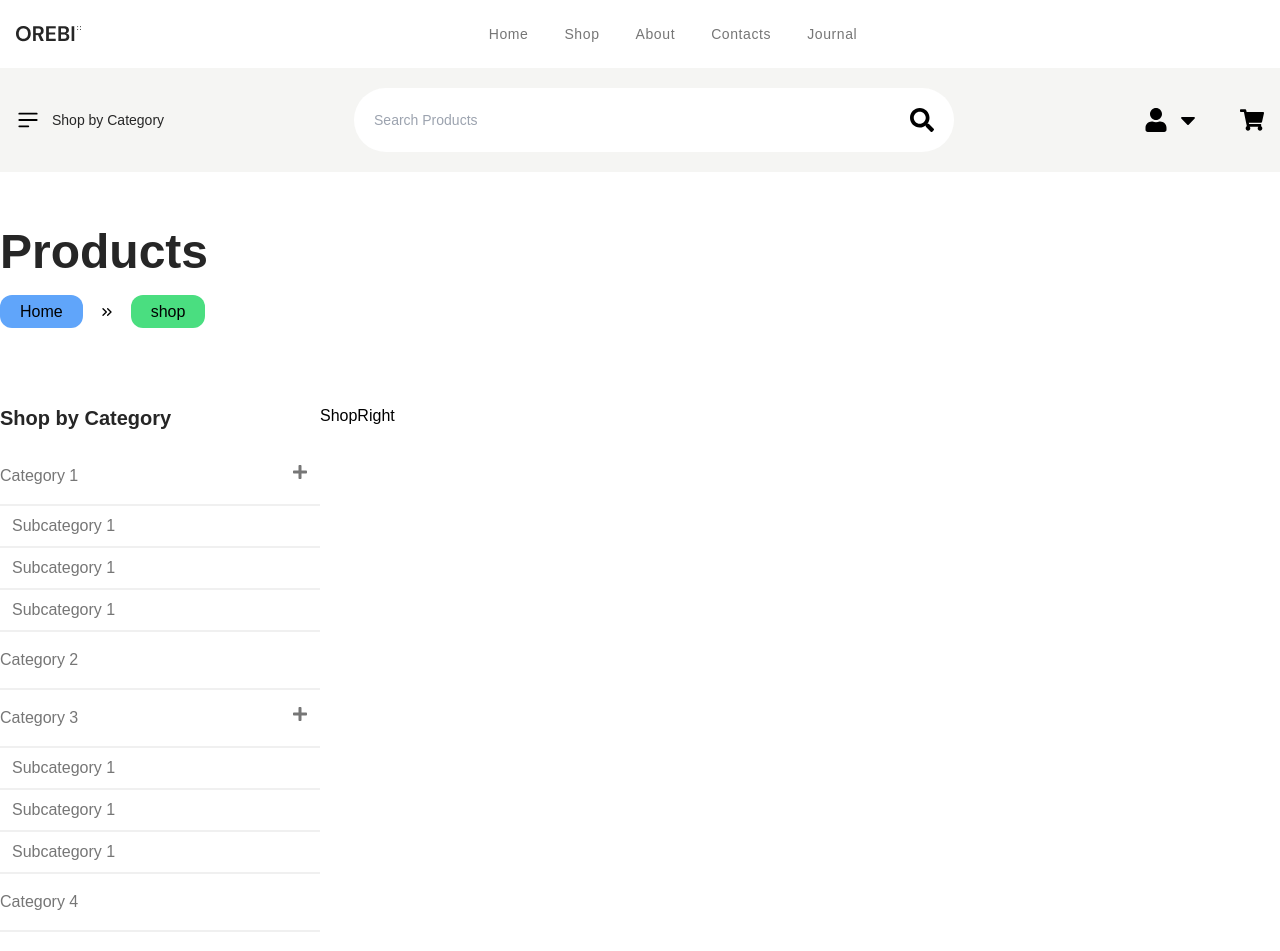
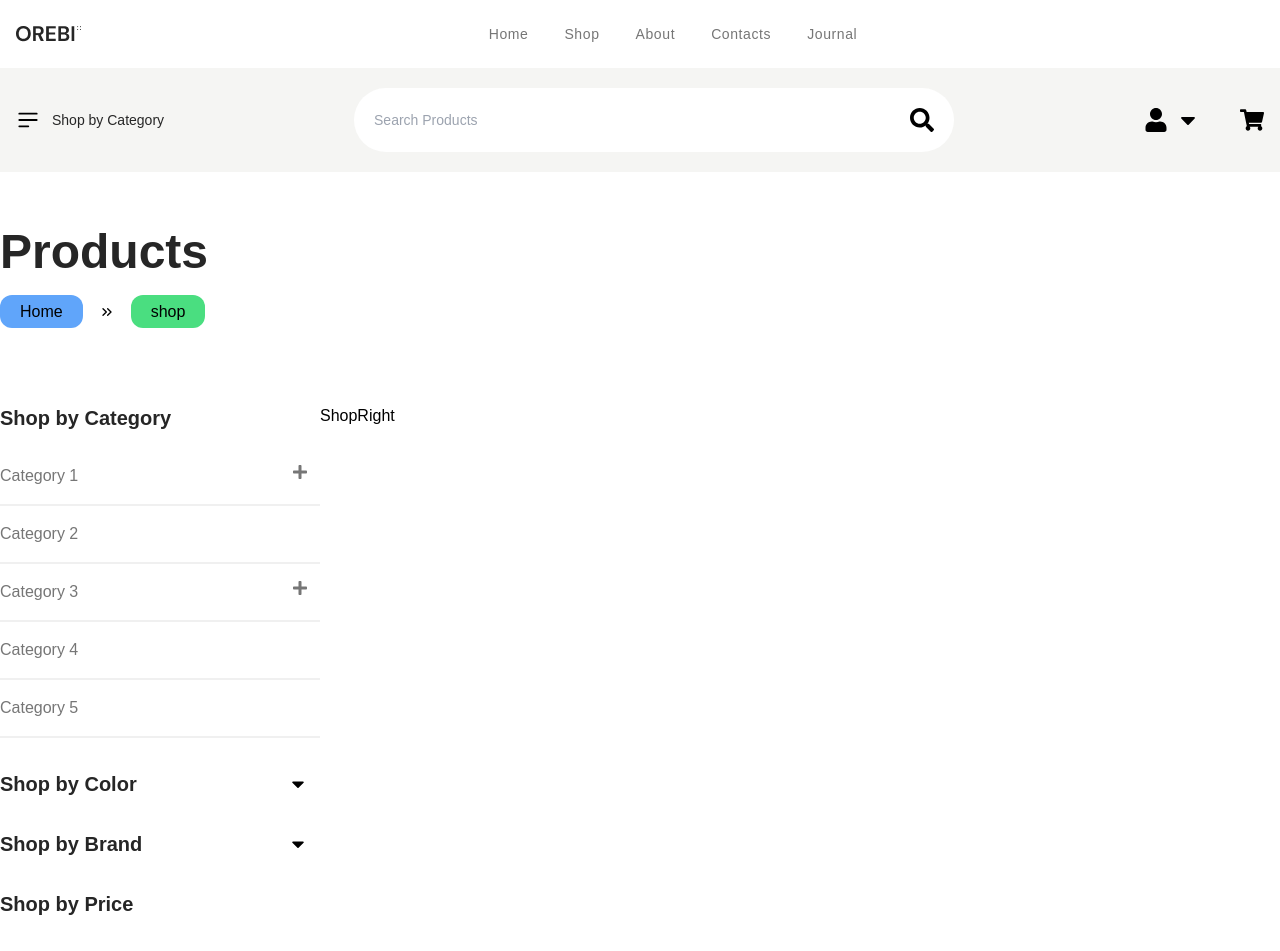
Before and after one commit to yasinn-arafat/Orebi, a React (Vite) app: page /shop in a window 1280 px wide. Shown: the top 951 px of the page. Built offline with nearby package versions, Linux system fonts and the light colour scheme.

Commit message:
Shop Left Part Done

```diff
--- a/Data/Data.js
+++ b/Data/Data.js
@@ -332,3 +332,28 @@ export const categories = [
     subCategoreis: [],
   },
 ];
+
+// ShopByColor Code Data
+
+export const shopByColor = [
+  { id: 1, colorCode: "#000000", title: "Black" },
+  { id: 2, colorCode: "#FF8686", title: "Pink" },
+  { id: 3, colorCode: "#7ED321", title: "Green" },
+  { id: 4, colorCode: "#B6B6B6", title: "Grey" },
+  { id: 5, colorCode: "#15CBA5", title: "Aqua" },
+];
+
+export const shopByBrand = [
+  { id: 1, title: "Arong" },
+  { id: 2, title: "Apex" },
+  { id: 3, title: "Anzara" },
+  { id: 4, title: "Bata" },
+  { id: 5, title: "Lotto" },
+];
+export const shopByPrice = [
+  { id: 1, title: "$0.00 - $9.99" },
+  { id: 2, title: "$10.00 - $19.99" },
+  { id: 3, title: "$20.00 - $29.99" },
+  { id: 4, title: "$30.00 - $39.99" },
+  { id: 5, title: "$40.00 - $69.99" },
+];
--- /dev/null
+++ b/src/Component/CommonComponent/ShopCategory/ShopByColor.jsx
@@ -0,0 +1,63 @@
+import React, { useState } from "react";
+import { FaCaretUp, FaCaretDown } from "react-icons/fa";
+
+const ShopByColor = ({
+  categoryTitle,
+  shopCatagoryItem,
+  color,
+  dropDownIs,
+  dropDownExpandIs,
+}) => {
+  const [showShopColor, setshowShopColor] = useState(dropDownExpandIs);
+
+  //   HandleShopColor Functionality
+  const HandleShopColor = () => {
+    setshowShopColor(!showShopColor);
+  };
+
+  return (
+    <>
+      <div className="mt-8">
+        <div
+          className="mb-4 flex cursor-pointer items-center justify-between"
+          onClick={HandleShopColor}
+        >
+          <h3 className="font-DMsans text-xl font-bold text-main-font-color">
+            {categoryTitle ? categoryTitle : "Shop by Color"}
+          </h3>
+          {dropDownIs && (
+            <div className="pr-3 text-xl">
+              {showShopColor ? <FaCaretUp /> : <FaCaretDown />}
+            </div>
+          )}
+        </div>
+
+        {showShopColor && (
+          <div>
+            {shopCatagoryItem?.map((item) => (
+              <div
+                className="cursor-pointer border-b-2 border-b-[#F0F0F0] py-4"
+                key={item.id}
+              >
+                <div className="flex items-center gap-x-[10px]">
+                  {color && (
+                    <div
+                      className="h-3 w-3 rounded-full bg-red-500"
+                      style={{ backgroundColor: `${item.colorCode}` }}
+                    ></div>
+                  )}
+
+                  <h2 className="text-bases font-DMsans font-normal text-tertiary-font-color">
+                    {item.title}
+                  </h2>
+                </div>
+              </div>
+            ))}
+          </div>
+        )}
+      </div>
+    </>
+  );
+};
+
+export default ShopByColor;
--- a/src/Component/CommonComponent/ShopCategory/ShopCategory.jsx
+++ b/src/Component/CommonComponent/ShopCategory/ShopCategory.jsx
@@ -6,9 +6,12 @@ const ShopCategorys = ({ categoriesData, categoryTitle }) => {
     categoriesData.map(() => false),
   );
 
-  const HandleShopCategories = (id) => {
-    // setshowShopCategory(!showShopCategory);
-    console.log(id);
+  const HandleShopCategories = (idx) => {
+    setshowShopCategory((previousState) => {
+      return previousState.map((value, index) =>
+        idx === index ? !value : false,
+      );
+    });
   };
 
   return (
@@ -37,7 +40,7 @@ const ShopCategorys = ({ categoriesData, categoryTitle }) => {
                 </div>
 
                 <div>
-                  {showShopCategory &&
+                  {showShopCategory[index] &&
                     item.subCategoreis.map((subItem) => (
                       <div
                         className="border-b-2 border-b-[#F0F0F0] py-2"
@@ -53,7 +56,7 @@ const ShopCategorys = ({ categoriesData, categoryTitle }) => {
             ) : (
               <div
                 className="cursor-pointer border-b-2 border-b-[#F0F0F0] py-4"
-                key={index}
+                key={item}
               >
                 <h2 className="text-bases font-DMsans font-normal text-tertiary-font-color">
                   {item.title}
--- a/src/Component/ShopComponent/ShopLeft/ShopLeft.jsx
+++ b/src/Component/ShopComponent/ShopLeft/ShopLeft.jsx
@@ -1,6 +1,12 @@
 import React from "react";
 import ShopCategorys from "../../CommonComponent/ShopCategory/ShopCategory";
-import { categories } from "../../../../Data/Data";
+import {
+  categories,
+  shopByColor,
+  shopByBrand,
+  shopByPrice,
+} from "../../../../Data/Data";
+import ShopByColor from "../../CommonComponent/ShopCategory/ShopByColor";
 
 const ShopLeft = ({ className }) => {
   return (
@@ -11,6 +17,33 @@ const ShopLeft = ({ className }) => {
           categoryTitle={"Shop by Category"}
         />
       </div>
+      <div>
+        <ShopByColor
+          categoryTitle={"Shop by Color"}
+          shopCatagoryItem={shopByColor ? shopByColor : []}
+          color={true}
+          dropDownIs={true}
+          dropDownExpandIs={false}
+        />
+      </div>
+      <div>
+        <ShopByColor
+          categoryTitle={"Shop by Brand"}
+          shopCatagoryItem={shopByBrand ? shopByBrand : []}
+          color={false}
+          dropDownIs={true}
+          dropDownExpandIs={false}
+        />
+      </div>
+      <div>
+        <ShopByColor
+          categoryTitle={"Shop by Price"}
+          shopCatagoryItem={shopByPrice ? shopByPrice : []}
+          color={false}
+          dropDownIs={false}
+          dropDownExpandIs={true}
+        />
+      </div>
     </div>
   );
 };
--- a/src/Pages/Shop/Shop.jsx
+++ b/src/Pages/Shop/Shop.jsx
@@ -17,8 +17,8 @@ const Shop = () => {
             <BreadCrumb />
           </div>
           <div className="flex pt-20">
-            <ShopLeft className={"h-[100vh] w-1/4"} />
-            <ShopRight className={"h-[100vh] w-9/12"} />
+            <ShopLeft className={"h-[150vh] w-1/4"} />
+            <ShopRight className={"h-[150vh] w-9/12"} />
           </div>
         </div>
       </div>
```
